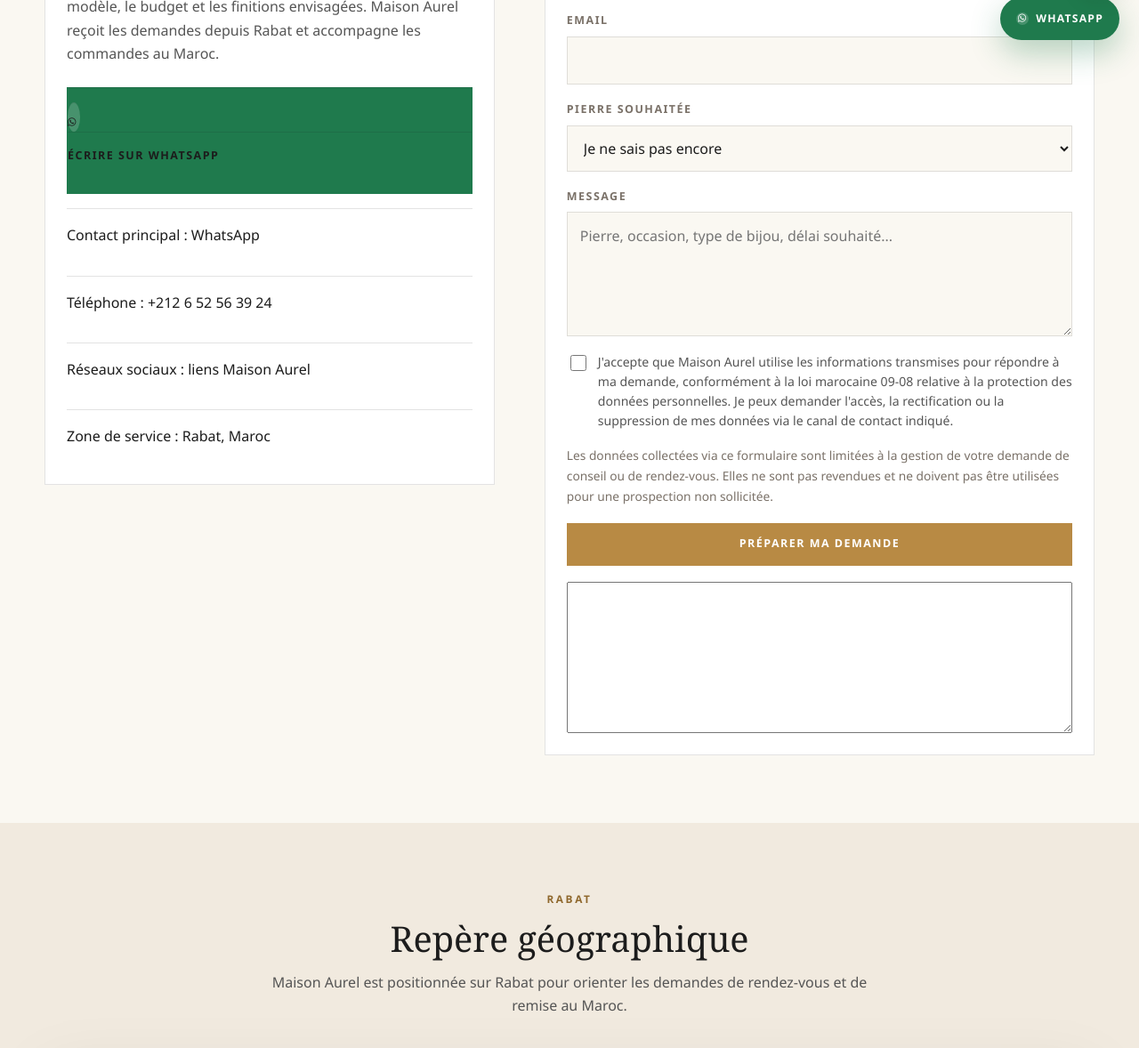
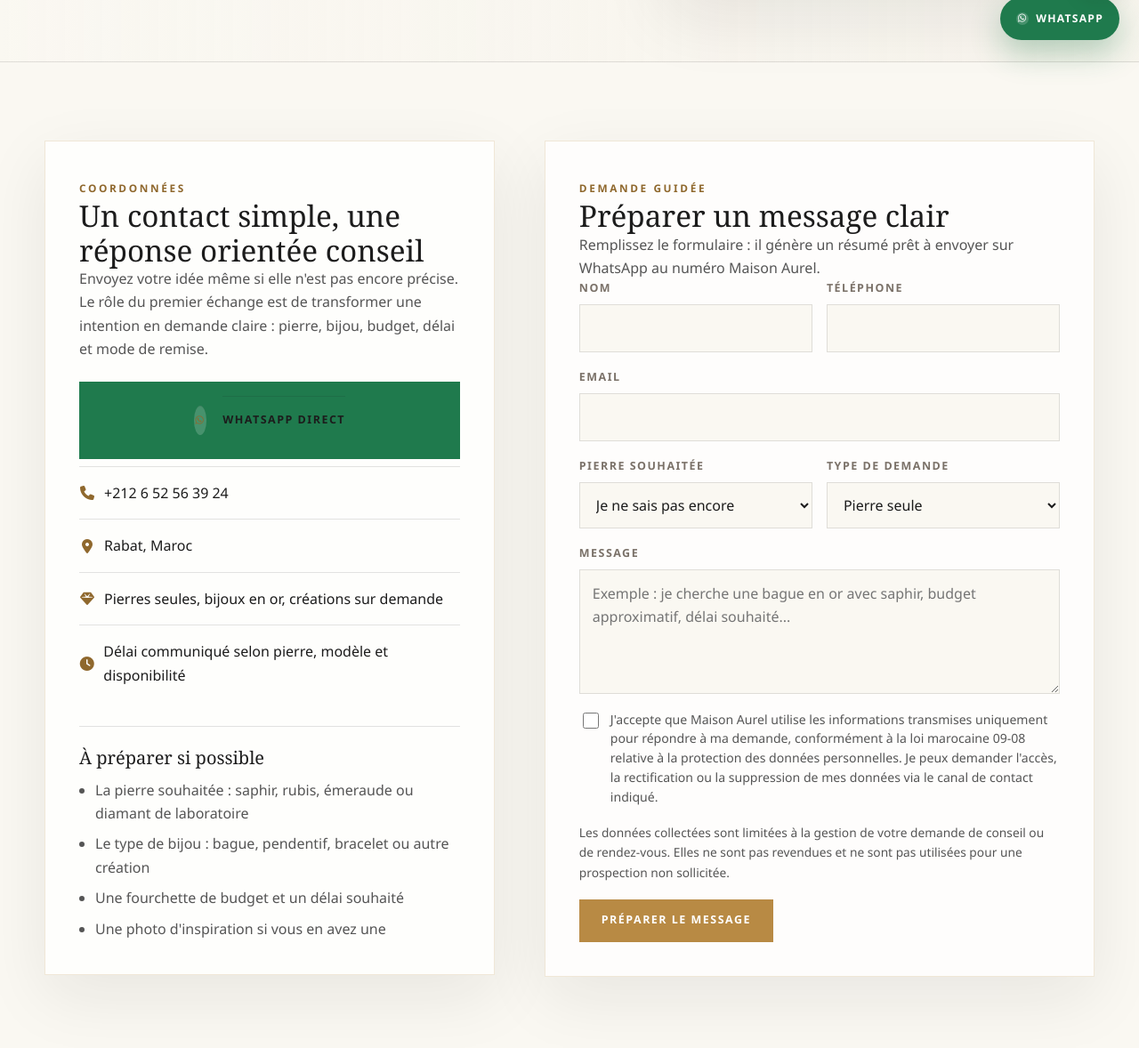
Before and after one commit to neomorit-lab/Maison-Aurel, a PHP site: page /contact.html in a window 1280 px wide. Shown: the part 733-1911 px from the top of the page at 89% size. Run offline with PHP 8.4, Linux system fonts and the light colour scheme.

Commit message:
Improve contact page layout and flow

```diff
--- a/contact.html
+++ b/contact.html
@@ -3,16 +3,16 @@
 <head>
   <meta charset="UTF-8">
   <meta name="viewport" content="width=device-width, initial-scale=1.0">
-  <title>Contact - Maison Aurel</title>
-  <meta name="description" content="Contactez Maison Aurel pour une pierre sélectionnée, une création en or ou une pièce sur-mesure autour du saphir, rubis, émeraude ou diamant de laboratoire.">
+  <title>Contact Maison Aurel - Conseil pierres et bijoux à Rabat</title>
+  <meta name="description" content="Contactez Maison Aurel à Rabat pour choisir une pierre précieuse, demander un bijou en or ou préparer une création sur-mesure. Réponse par WhatsApp.">
   <meta property="og:title" content="Contact Maison Aurel">
-  <meta property="og:description" content="Demandez un conseil pour une pierre, un bijou en or ou une création sur-mesure.">
-  <meta property="og:image" content="images/editorial-loose-gemstones.png">
+  <meta property="og:description" content="Demandez un conseil pour une pierre, un bijou en or ou une création sur-mesure à Rabat.">
+  <meta property="og:image" content="images/editorial-custom-jewelry-consultation.png">
   <meta property="og:type" content="website">
   <meta property="og:url" content="https://neomorit-lab.github.io/Maison-Aurel/contact.html">
   <meta name="twitter:card" content="summary_large_image">
-  <meta name="twitter:title" content="Maison Aurel">
-  <meta name="twitter:image" content="https://neomorit-lab.github.io/Maison-Aurel/images/editorial-loose-gemstones.png">
+  <meta name="twitter:title" content="Contact Maison Aurel">
+  <meta name="twitter:image" content="https://neomorit-lab.github.io/Maison-Aurel/images/editorial-custom-jewelry-consultation.png">
   <link rel="canonical" href="https://neomorit-lab.github.io/Maison-Aurel/contact.html">
   <link rel="icon" href="images/logo-maison-aurel.jpeg" type="image/jpeg">
   <link rel="manifest" href="site.webmanifest">
@@ -40,31 +40,54 @@
   </header>
 
   <main>
-    <section class="page-hero">
-      <div class="container">
-        <span class="eyebrow">Contact</span>
-        <h1>Demander un conseil ou un rendez-vous</h1>
-        <p>Partagez votre intention, la pierre qui vous attire ou le style recherché. Maison Aurel vous orientera vers une pierre seule, une création prête à porter ou une pièce sur demande.</p>
+    <section class="contact-hero">
+      <div class="container contact-hero-grid">
+        <div class="contact-hero-copy">
+          <span class="eyebrow">Contact à Rabat</span>
+          <h1>Parlez-nous de la pierre ou du bijou que vous imaginez</h1>
+          <p>Un premier échange suffit souvent à préciser la pierre, le budget, le style de monture et le délai. Maison Aurel vous répond directement sur WhatsApp pour avancer sans friction.</p>
+          <div class="hero-actions">
+            <a class="btn btn-gold whatsapp-inline" href="https://wa.me/?text=Bonjour%20Maison%20Aurel" data-whatsapp-link data-whatsapp-message="Bonjour Maison Aurel, je souhaite un conseil pour une pierre ou une création en or.">Écrire sur WhatsApp</a>
+            <a class="btn" href="#formulaire">Préparer ma demande</a>
+          </div>
+        </div>
+        <img class="contact-hero-image" src="images/editorial-custom-jewelry-consultation.png" alt="Conseil joaillier Maison Aurel pour une création en or">
       </div>
     </section>
 
-    <section>
+    <section class="contact-section" id="formulaire">
       <div class="container contact-layout">
-        <aside class="contact-panel">
+        <aside class="contact-panel contact-info-card">
           <span class="eyebrow">Coordonnées</span>
-          <h2>Un premier échange suffit souvent à clarifier le choix</h2>
-          <p>Un échange permet de préciser la pierre, le métal, le modèle, le budget et les finitions envisagées. Maison Aurel reçoit les demandes depuis Rabat et accompagne les commandes au Maroc.</p>
+          <h2>Un contact simple, une réponse orientée conseil</h2>
+          <p>Envoyez votre idée même si elle n'est pas encore précise. Le rôle du premier échange est de transformer une intention en demande claire : pierre, bijou, budget, délai et mode de remise.</p>
+
           <div class="contact-details">
-            <a class="btn btn-gold whatsapp-inline" href="https://wa.me/?text=Bonjour%20Maison%20Aurel%2C%20je%20souhaite%20un%20conseil%20pour%20une%20pierre." data-whatsapp-link>Écrire sur WhatsApp</a>
-            <span>Contact principal : WhatsApp</span>
-            <span>Téléphone : +212 6 52 56 39 24</span>
-            <span>Réseaux sociaux : liens Maison Aurel</span>
-            <span>Zone de service : Rabat, Maroc</span>
+            <a class="btn btn-whatsapp whatsapp-inline" href="https://wa.me/?text=Bonjour%20Maison%20Aurel" data-whatsapp-link data-whatsapp-message="Bonjour Maison Aurel, je souhaite vous contacter pour une pierre ou un bijou.">WhatsApp direct</a>
+            <span><i class="fa-solid fa-phone" aria-hidden="true"></i> +212 6 52 56 39 24</span>
+            <span><i class="fa-solid fa-location-dot" aria-hidden="true"></i> Rabat, Maroc</span>
+            <span><i class="fa-solid fa-gem" aria-hidden="true"></i> Pierres seules, bijoux en or, créations sur demande</span>
+            <span><i class="fa-solid fa-clock" aria-hidden="true"></i> Délai communiqué selon pierre, modèle et disponibilité</span>
+          </div>
+
+          <div class="contact-prep">
+            <h3>À préparer si possible</h3>
+            <ul>
+              <li>La pierre souhaitée : saphir, rubis, émeraude ou diamant de laboratoire</li>
+              <li>Le type de bijou : bague, pendentif, bracelet ou autre création</li>
+              <li>Une fourchette de budget et un délai souhaité</li>
+              <li>Une photo d'inspiration si vous en avez une</li>
+            </ul>
           </div>
         </aside>
 
-        <div class="contact-panel">
+        <div class="contact-panel contact-form-card">
+          <span class="eyebrow">Demande guidée</span>
+          <h2>Préparer un message clair</h2>
+          <p>Remplissez le formulaire : il génère un résumé prêt à envoyer sur WhatsApp au numéro Maison Aurel.</p>
+
           <form class="contact-form">
+            <div class="form-row">
               <div class="form-group">
                 <label for="name">Nom</label>
                 <input id="name" name="name" type="text" autocomplete="name" required>
@@ -73,10 +96,12 @@
                 <label for="phone">Téléphone</label>
                 <input id="phone" name="phone" type="tel" autocomplete="tel">
               </div>
+            </div>
             <div class="form-group">
               <label for="email">Email</label>
               <input id="email" name="email" type="email" autocomplete="email">
             </div>
+            <div class="form-row">
               <div class="form-group">
                 <label for="stone">Pierre souhaitée</label>
                 <select id="stone" name="stone">
@@ -88,17 +113,29 @@
                 </select>
               </div>
               <div class="form-group">
+                <label for="project">Type de demande</label>
+                <select id="project" name="project">
+                  <option>Pierre seule</option>
+                  <option>Bijou prêt à porter</option>
+                  <option>Création sur-mesure</option>
+                  <option>Rendez-vous à Rabat</option>
+                </select>
+              </div>
+            </div>
+            <div class="form-group">
               <label for="message">Message</label>
-              <textarea id="message" name="message" required placeholder="Pierre, occasion, type de bijou, délai souhaité..."></textarea>
+              <textarea id="message" name="message" required placeholder="Exemple : je cherche une bague en or avec saphir, budget approximatif, délai souhaité..."></textarea>
             </div>
             <label class="privacy-check">
               <input type="checkbox" required>
-              <span>J'accepte que Maison Aurel utilise les informations transmises pour répondre à ma demande, conformément à la loi marocaine 09-08 relative à la protection des données personnelles. Je peux demander l'accès, la rectification ou la suppression de mes données via le canal de contact indiqué.</span>
+              <span>J'accepte que Maison Aurel utilise les informations transmises uniquement pour répondre à ma demande, conformément à la loi marocaine 09-08 relative à la protection des données personnelles. Je peux demander l'accès, la rectification ou la suppression de mes données via le canal de contact indiqué.</span>
             </label>
-            <p class="privacy-note">Les données collectées via ce formulaire sont limitées à la gestion de votre demande de conseil ou de rendez-vous. Elles ne sont pas revendues et ne doivent pas être utilisées pour une prospection non sollicitée.</p>
-            <button class="btn btn-gold" type="submit">Préparer ma demande</button>
-            <a class="btn whatsapp-submit" href="https://wa.me/?text=Bonjour%20Maison%20Aurel" data-whatsapp-link>Envoyer sur WhatsApp</a>
-            <p class="form-success" role="status">Votre demande est prête. Copiez le résumé ci-dessous pour l'envoyer par WhatsApp, Instagram ou email dès que le canal définitif est confirmé.</p>
+            <p class="privacy-note">Les données collectées sont limitées à la gestion de votre demande de conseil ou de rendez-vous. Elles ne sont pas revendues et ne sont pas utilisées pour une prospection non sollicitée.</p>
+            <div class="form-actions">
+              <button class="btn btn-gold" type="submit">Préparer le message</button>
+              <a class="btn btn-whatsapp whatsapp-submit" href="https://wa.me/?text=Bonjour%20Maison%20Aurel" data-whatsapp-link>Envoyer sur WhatsApp</a>
+            </div>
+            <p class="form-success" role="status">Votre message est prêt. Cliquez sur “Envoyer sur WhatsApp” pour l'ouvrir avec le résumé rempli automatiquement.</p>
             <textarea class="form-summary" readonly aria-label="Résumé de la demande"></textarea>
           </form>
         </div>
@@ -106,11 +143,11 @@
     </section>
 
     <section class="map-section">
-      <div class="container">
+      <div class="container map-layout">
         <div class="section-head">
           <span class="eyebrow">Rabat</span>
           <h2>Repère géographique</h2>
-          <p>Maison Aurel est positionnée sur Rabat pour orienter les demandes de rendez-vous et de remise au Maroc.</p>
+          <p>Maison Aurel est basée à Rabat. La carte sert de repère pour les demandes de rendez-vous, de conseil et de remise au Maroc.</p>
         </div>
         <div class="map-frame">
           <iframe title="Carte Rabat Maroc - Maison Aurel" src="https://www.google.com/maps?q=Rabat%2C%20Morocco&output=embed" loading="lazy" referrerpolicy="no-referrer-when-downgrade"></iframe>
--- a/css/style.css
+++ b/css/style.css
@@ -703,6 +703,53 @@ a.blog-card:hover {
   align-items: start;
 }
 
+.contact-hero {
+  padding: clamp(46px, 7vw, 86px) 0 clamp(42px, 6vw, 78px);
+  background:
+    linear-gradient(90deg, rgba(250, 248, 242, 0.98), rgba(250, 248, 242, 0.74)),
+    var(--ivory-deep);
+  border-bottom: 1px solid var(--line);
+}
+
+.contact-hero-grid {
+  display: grid;
+  grid-template-columns: minmax(0, 1.02fr) minmax(300px, 0.78fr);
+  gap: clamp(34px, 5vw, 70px);
+  align-items: center;
+}
+
+.contact-hero-copy {
+  display: grid;
+  gap: 18px;
+  max-width: 720px;
+}
+
+.contact-hero-copy h1 {
+  max-width: 12em;
+  font-size: clamp(2.25rem, 5vw, 4.2rem);
+  line-height: 1.02;
+}
+
+.contact-hero-copy p {
+  max-width: 65ch;
+  color: var(--text);
+  font-size: 1.06rem;
+}
+
+.contact-hero-image {
+  width: 100%;
+  aspect-ratio: 4 / 4.6;
+  object-fit: cover;
+  border: 1px solid rgba(184, 138, 68, 0.24);
+  box-shadow: var(--shadow);
+  transform: translateY(var(--parallax-y, 0));
+  transition: transform 0.18s linear, filter 0.35s ease;
+}
+
+.contact-section {
+  padding: clamp(54px, 7vw, 88px) 0;
+}
+
 .about-mark {
   display: grid;
   place-items: center;
@@ -724,26 +771,83 @@ a.blog-card:hover {
 }
 
 .contact-panel {
-  background: var(--white);
+  background: rgba(255, 255, 255, 0.78);
+  border: 1px solid rgba(184, 138, 68, 0.2);
+  box-shadow: var(--shadow);
+  padding: clamp(26px, 4vw, 38px);
+}
+
+.contact-panel h2 {
+  font-size: clamp(1.55rem, 2.6vw, 2.15rem);
+  line-height: 1.15;
+}
+
+.contact-panel p {
+  color: var(--text);
+}
+
+.contact-info-card {
+  position: sticky;
+  top: 110px;
 }
 
 .contact-details {
   display: grid;
-  gap: 16px;
+  gap: 0;
   margin-top: 24px;
 }
 
 .contact-details a,
 .contact-details span {
-  display: block;
+  display: flex;
+  align-items: center;
+  gap: 10px;
   padding: 16px 0;
   border-top: 1px solid var(--line);
   color: var(--ink);
 }
 
+.contact-details .btn {
+  justify-content: center;
+  border-top: 0;
+  margin-bottom: 8px;
+}
+
+.contact-details i {
+  color: var(--gold-dark);
+  width: 18px;
+  text-align: center;
+}
+
+.contact-prep {
+  margin-top: 28px;
+  padding-top: 24px;
+  border-top: 1px solid var(--line);
+}
+
+.contact-prep h3 {
+  font-size: 1.25rem;
+}
+
+.contact-prep ul {
+  margin: 12px 0 0;
+  padding-left: 18px;
+  color: var(--text);
+}
+
+.contact-prep li + li {
+  margin-top: 8px;
+}
+
 .contact-form {
   display: grid;
   gap: 18px;
+}
+
+.form-row {
+  display: grid;
+  grid-template-columns: repeat(2, minmax(0, 1fr));
+  gap: 16px;
 }
 
 .form-group {
@@ -785,6 +899,13 @@ a.blog-card:hover {
   display: block;
 }
 
+.form-actions {
+  display: flex;
+  flex-wrap: wrap;
+  gap: 12px;
+  align-items: center;
+}
+
 .whatsapp-submit {
   display: none;
   background: #1f7a4d;
@@ -799,6 +920,11 @@ a.blog-card:hover {
 .form-summary {
   min-height: 170px;
   font-size: 0.92rem;
+  display: none;
+}
+
+.form-summary.show {
+  display: block;
 }
 
 .privacy-check {
--- a/js/main.js
+++ b/js/main.js
@@ -82,11 +82,15 @@ function initContactForm() {
       `Téléphone : ${data.get("phone") || ""}`,
       `Email : ${data.get("email") || ""}`,
       `Pierre : ${data.get("stone") || "À conseiller"}`,
+      `Type de demande : ${data.get("project") || "À préciser"}`,
       `Message : ${data.get("message") || ""}`
     ].join("\n");
 
     const summaryNode = form.querySelector(".form-summary");
-    if (summaryNode) summaryNode.value = summary;
+    if (summaryNode) {
+      summaryNode.value = summary;
+      summaryNode.classList.add("show");
+    }
 
     const whatsappLink = form.querySelector("[data-whatsapp-link]");
     if (whatsappLink) {
@@ -254,7 +258,7 @@ function initRevealOnScroll() {
 function initSoftParallax() {
   if (window.matchMedia("(prefers-reduced-motion: reduce)").matches) return;
 
-  const images = document.querySelectorAll(".hero-visual img, .article-image, .stone-gallery-main");
+  const images = document.querySelectorAll(".hero-visual img, .article-image, .stone-gallery-main, .contact-hero-image");
   if (!images.length) return;
 
   let ticking = false;
```
Also changed, not shown: other parts of css/style.css (+35 -1 lines). Lines whose indentation alone changed are shown as unchanged.
